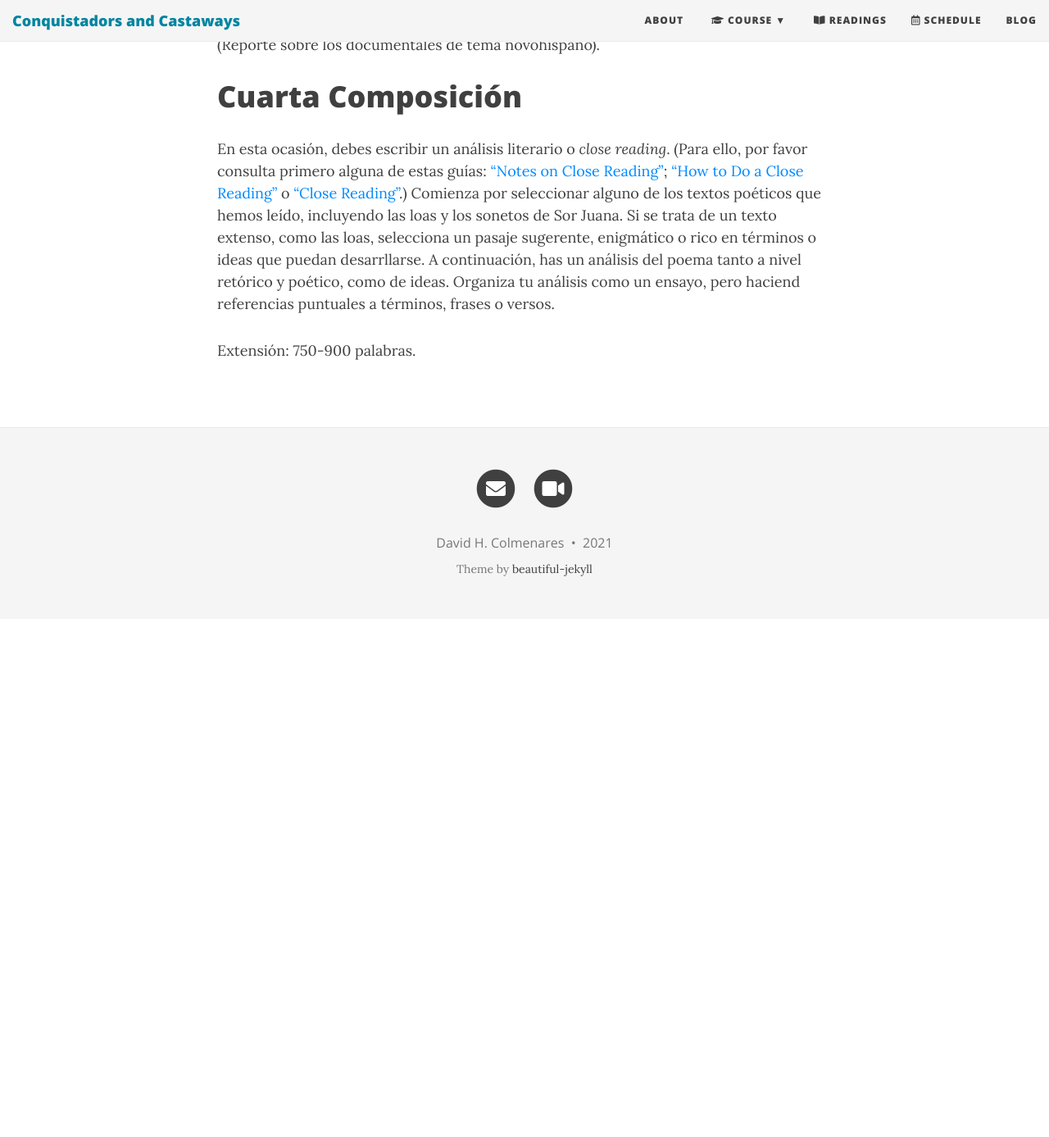
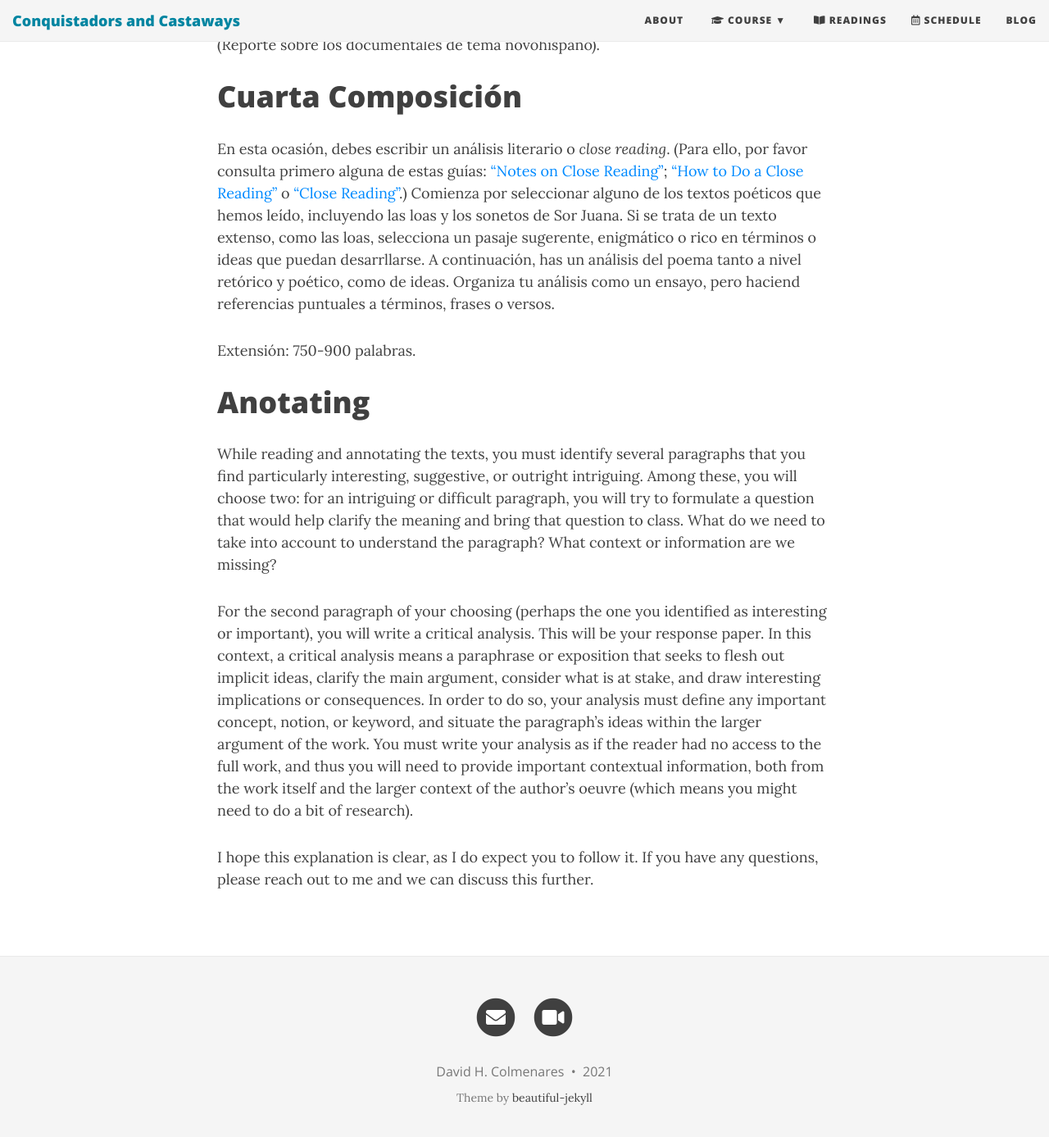
Before and after one commit to Hipomenes/ls452, a Jekyll site: the page built from ideas-composiciones.md, in a window 1280 px wide and 1400 px high, scrolled down 1091 px. Shown: the top 1387 px of the window at 82% size. Built offline with Jekyll 4.4.1, drawn with Linux system fonts in a browser that asks for light colours; nearby versions of some CDN libraries; our own code applies the rules of GitHub Pages for plain Markdown files; before the commit the page ends 1846 px from its top, so only the background shows below that.

Commit message:
Update ideas-composiciones.md

```diff
--- a/ideas-composiciones.md
+++ b/ideas-composiciones.md
@@ -18,3 +18,11 @@ El objectivo de esta composición es profundizar en el sentido de las palabras,
 En esta ocasión, debes escribir un análisis literario o *close reading*. (Para ello, por favor consulta primero alguna de estas guías: ["Notes on Close Reading"](https://drive.google.com/file/d/1LUr8_rCby7gGPWNbtF5unm52hr5_KoLr/view?usp=sharing); ["How to Do a Close Reading"](https://drive.google.com/file/d/1fTVtJ3V1ghALOeWAGlDq7ZxT9qWCnlpx/view?usp=sharing) o ["Close Reading"](https://owl.purdue.edu/owl/subject_specific_writing/writing_in_literature/writing_about_fiction/index.html).) Comienza por seleccionar alguno de los textos poéticos que hemos leído, incluyendo las loas y los sonetos de Sor Juana. Si se trata de un texto extenso, como las loas, selecciona un pasaje sugerente, enigmático o rico en términos o ideas que puedan desarrllarse. A continuación, has un análisis del poema tanto a nivel retórico y poético, como de ideas. Organiza tu análisis como un ensayo, pero haciend referencias puntuales a términos, frases o versos.
 
 Extensión: 750-900 palabras.
+
+# Anotating
+
+While reading and annotating the texts, you must identify several paragraphs that you find particularly interesting, suggestive, or outright intriguing. Among these, you will choose two: for an intriguing or difficult paragraph, you will try to formulate a question that would help clarify the meaning and bring that question to class. What do we need to take into account to understand the paragraph? What context or information are we missing?
+
+For the second paragraph of your choosing (perhaps the one you identified as interesting or important), you will write a critical analysis. This will be your response paper. In this context, a critical analysis means a paraphrase or exposition that seeks to flesh out implicit ideas, clarify the main argument, consider what is at stake, and draw interesting implications or consequences. In order to do so, your analysis must define any important concept, notion, or keyword, and situate the paragraph's ideas within the larger argument of the work. You must write your analysis as if the reader had no access to the full work, and thus you will need to provide important contextual information, both from the work itself and the larger context of the author's oeuvre (which means you might need to do a bit of research).
+
+I hope this explanation is clear, as I do expect you to follow it. If you have any questions, please reach out to me and we can discuss this further.
```
